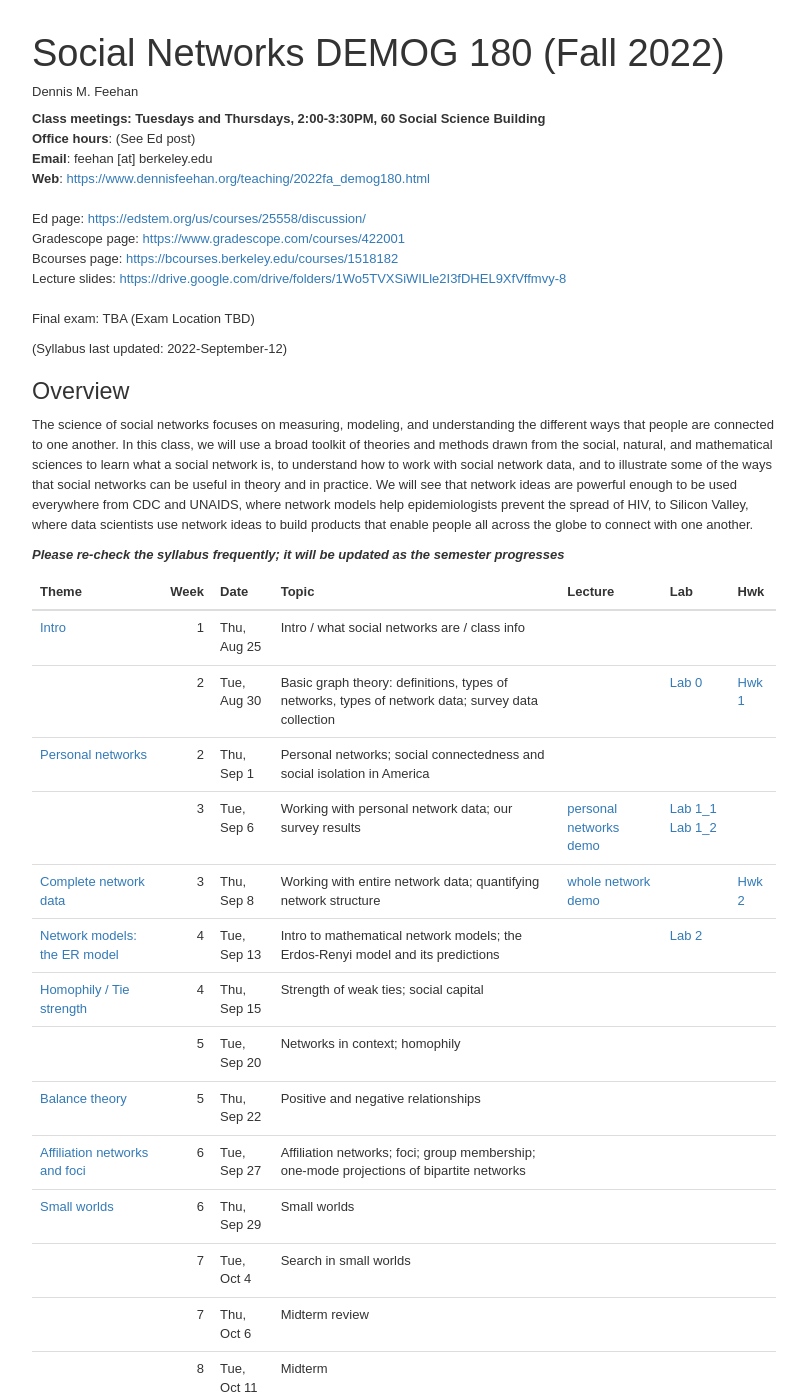
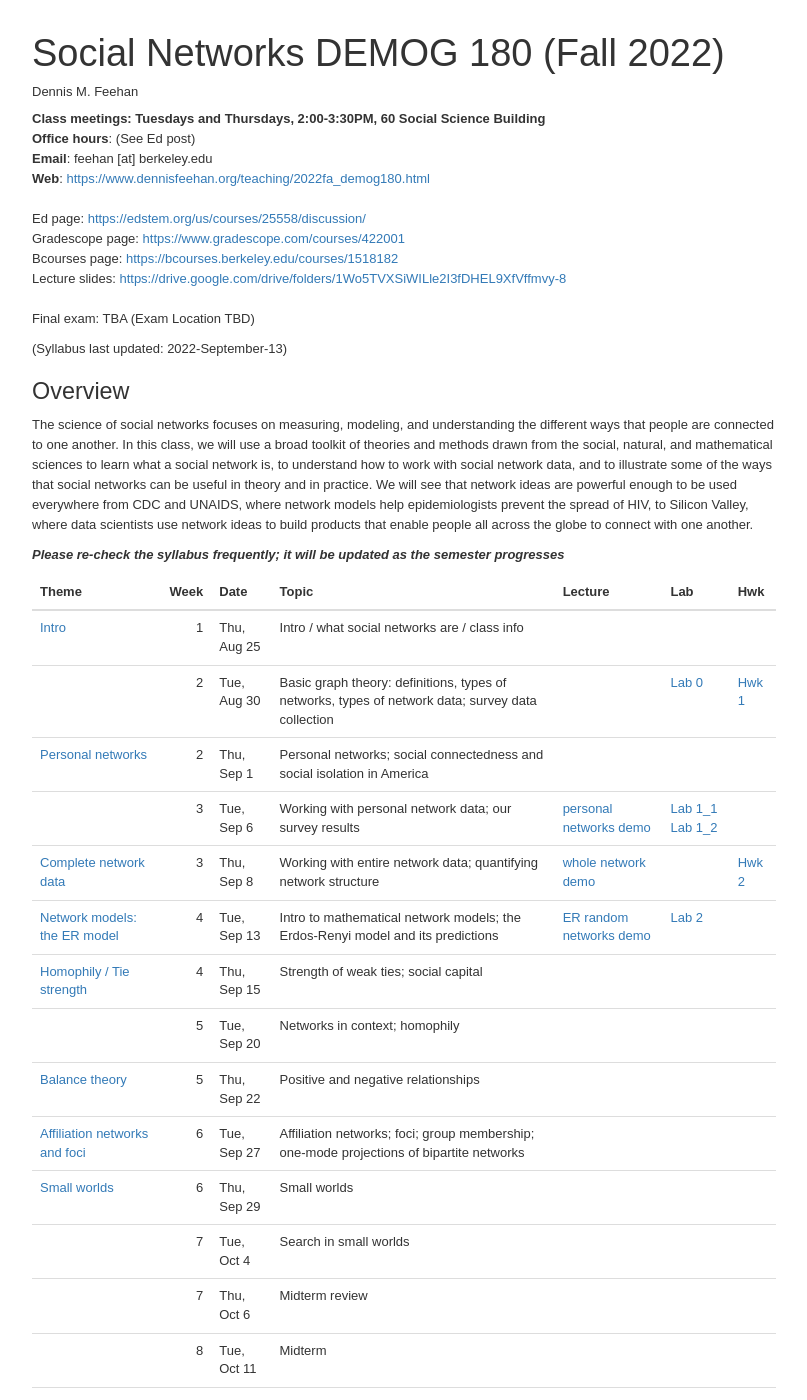
Before and after one commit to dfeehan/dfeehan.github.io, a Jekyll site: the page teaching/2022fa_demog180.html, which Jekyll copies as it is, in a window 1280 px wide and 1400 px high. Shown: the whole window, without its empty margins (236-1043 px from the left). Built offline with Jekyll 4.4.1, drawn with Linux system fonts in a browser that asks for light colours.

Commit message:
link to lecture ER demo

```diff
--- a/teaching/2022fa_demog180.html
+++ b/teaching/2022fa_demog180.html
@@ -725,7 +725,7 @@
 Bcourses page: <a href="https://bcourses.berkeley.edu/courses/1518182">https://bcourses.berkeley.edu/courses/1518182</a><br />
 Lecture slides: <a href="https://drive.google.com/drive/folders/1Wo5TVXSiWILle2I3fDHEL9XfVffmvy-8?usp=sharing">https://drive.google.com/drive/folders/1Wo5TVXSiWILle2I3fDHEL9XfVffmvy-8</a><br />
 <BR> Final exam: TBA (Exam Location TBD) <BR></p>
-<p>(Syllabus last updated: 2022-September-12)</p>
+<p>(Syllabus last updated: 2022-September-13)</p>
 <div id="overview" class="section level2">
 <h2>Overview</h2>
 <p>The science of social networks focuses on measuring, modeling, and
@@ -895,6 +895,8 @@
 predictions
 </td>
 <td style="text-align:left;">
+<a href="https://datahub.berkeley.edu/hub/user-redirect/git-pull?repo=https%3A%2F%2Fgithub.com%2Fdfeehan%2Fdemog180-fa2022&amp;urlpath=tree%2Fdemog180-fa2022%2Flecture%2F03_er_random_networks%2F03_er_random_networks.ipynb&amp;branch=main">ER
+random networks demo</a>
 </td>
 <td style="text-align:left;">
 <a href="https://datahub.berkeley.edu/hub/user-redirect/git-pull?repo=https%3A%2F%2Fgithub.com%2Fdfeehan%2Fdemog180-fa2022&amp;urlpath=tree%2Fdemog180-fa2022%2Flab%2Flab2%2Flab2.ipynb&amp;branch=main">Lab
@@ -1393,7 +1395,6 @@
 </tbody>
 </table>
 <!-- LINK REFERENCES -->
-<!-- [er demo]:  -->
 <!-- [sowt demo]:  -->
 <!-- [structural balance demo]:  -->
 <!-- [triadic closure demo]:  -->
```
